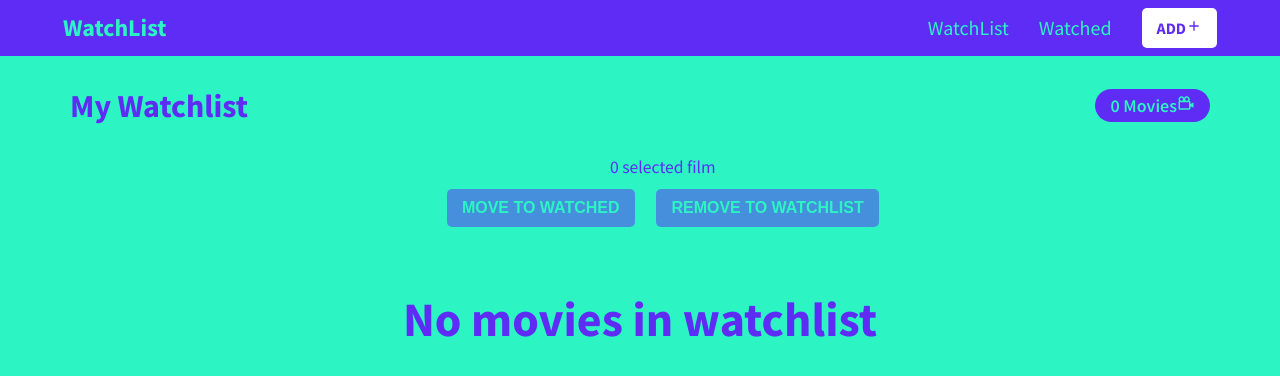
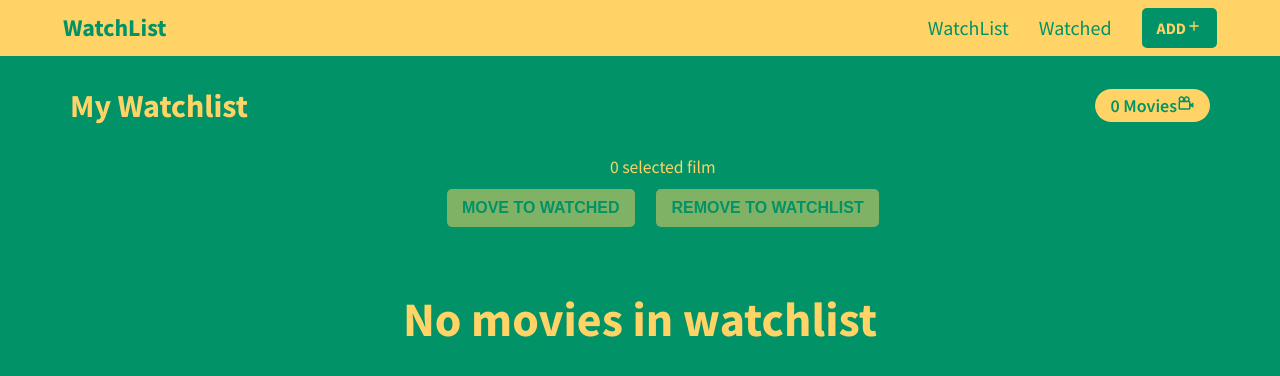
Before and after one commit to DavidBen98/watchlist, a React (Create React App) app: page /#/ in a window 1280 px wide. Shown: the top 376 px of the page. Built offline with nearby package versions, Linux system fonts and the light colour scheme.

Commit message:
Cambios colores

```diff
--- a/src/index.css
+++ b/src/index.css
@@ -15,8 +15,10 @@ body {
   }
 
 :root {
-  --primary: #2CF5C3;
-  --secondary: #5E2CF5;
+  --primary: #019267;
+  --primaryHover : #015B40;
+  --secondary: #FFD365;
+  --secondaryHover: #FDFFA9;
   --white: #fff;
 }
 
@@ -89,7 +91,7 @@ body {
 
 .btn--invertColor{
   color: var(--secondary);
-  background-color: var(--white);
+  background-color: var(--primary);
 }
 
 .btn--margin{
@@ -97,13 +99,15 @@ body {
 }
 
 .btn:hover {
-  background-color: #3B1B99;
+  color: #01835c;
+  background-color: var(--secondaryHover);
   opacity: 1;
   cursor: pointer;
 }
 
 .btn--invertColor:hover{
-  background-color: var(--primary);
+  background-color: var(--primaryHover);
+  color: var(--secondary);
 }
 
 .btn:disabled {
@@ -132,10 +136,11 @@ header a {
   font-size: 1.25rem;
   text-decoration: none;
   transition: all 0.3s ease;
+  /* opacity: 0.9; */
 }
 
 header a:hover {
-  opacity: 0.7;
+  color: var(--primaryHover);
 }
 
 .header__brand a {
```
